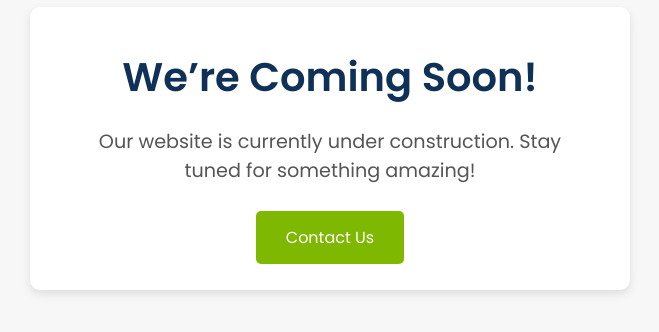
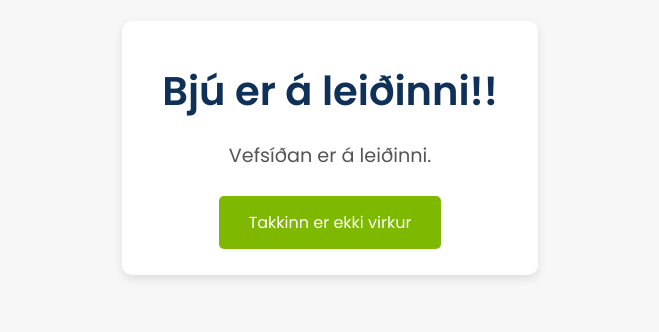
Before and after one commit to benjjamin1/new, a plain HTML site: page index.html in a window 1280 px wide. Shown: the part 252-584 px from the top of the page, without its empty margins (310-969 px from the left). Drawn offline with Linux system fonts and the light colour scheme.

Commit message:
Update index.html

```diff
--- a/index.html
+++ b/index.html
@@ -76,9 +76,9 @@
 <body>
 
     <div class="container">
-        <h1>We’re Coming Soon!</h1>
-        <p>Our website is currently under construction. Stay tuned for something amazing!</p>
-        <a href="mailto:contact@benni.se" class="cta">Contact Us</a>
+        <h1>Bjú er á leiðinni!!</h1>
+        <p>Vefsíðan er á leiðinni.</p>
+        <a href="mailto:contact@benni.se" class="cta">Takkinn er ekki virkur</a>
     </div>
 
 </body>
```
